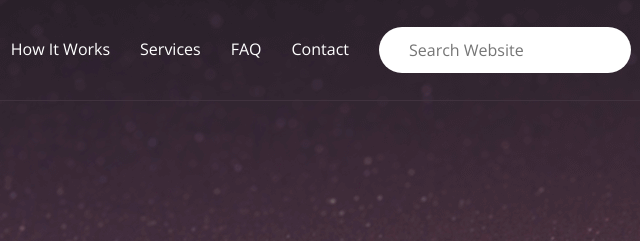
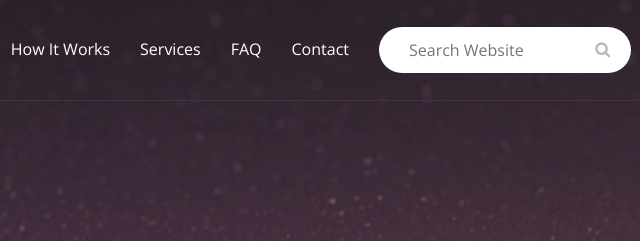
Before and after one commit to danieru0/pex, a website: page index.html in a window 1280 px wide. Shown: the top 241 px of the page, 614-1254 px from the left. Drawn offline with nearby package versions, Linux system fonts and the light colour scheme.

Commit message:
undo del font awesome

```diff
--- a/index.html
+++ b/index.html
@@ -8,6 +8,7 @@
     <link rel="stylesheet" href="style.css">
     <link rel="stylesheet" href="scss/normalize/normalize.css">
     <link href="https://fonts.googleapis.com/css?family=Open+Sans:300,400,700" rel="stylesheet">
+    <link rel="stylesheet" href="https://cdnjs.cloudflare.com/ajax/libs/font-awesome/4.7.0/css/font-awesome.min.css" />
 </head>
 
 <body>
```
